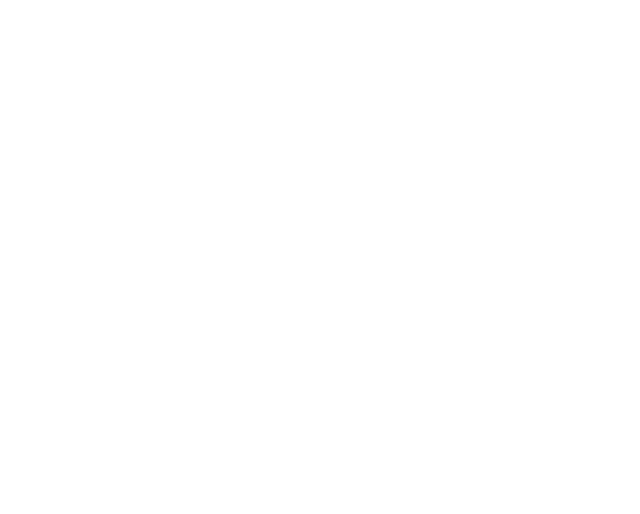
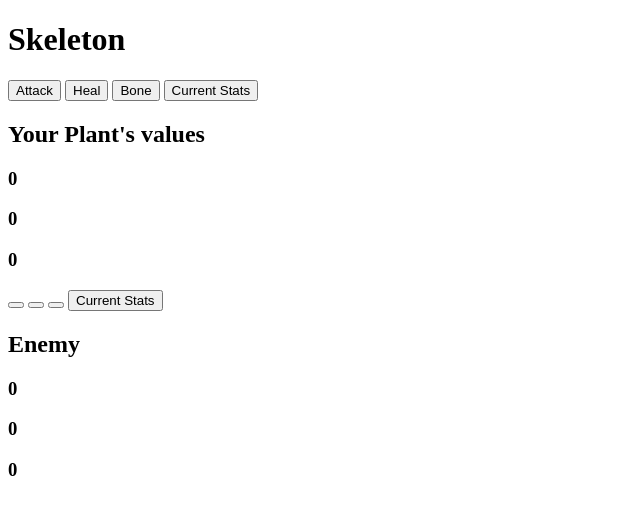
Before and after one commit to User8240/Overbone-RPG, a website: page src/index.html in a window 1280 px wide. Shown: the whole page, without its empty margins (0-640 px from the left). Drawn offline with nearby package versions, Linux system fonts and the light colour scheme.

Commit message:
WIP: Add basic html for testing backend logic
Co-authored-by: DonovanWeber <donovanweber03@gmail.com>
Co-authored-by: Zachary Waggoner <zacwaggoner42@gmail.com>

```diff
--- a/src/index.html
+++ b/src/index.html
@@ -1,9 +1,57 @@
 <!DOCTYPE html>
-<html lang="en">
+<html lang="en-US">
+
 <head>
-  <title>Document</title>
+  <script src="https://code.jquery.com/jquery-3.4.1.min.js"
+    integrity="sha256-CSXorXvZcTkaix6Yvo6HppcZGetbYMGWSFlBw8HfCJo=" crossorigin="anonymous"></script>
+  <script type="text/javascript" src="index.js"></script>
+  <title>Overbone</title>
 </head>
+
 <body>
+  <h1>Skeleton</h1>
+  <div class="container">
+    <div class="grow-buttons">
+      <button class="btn-success" id="attack">Attack</button>
 
+      <button class="btn-success" id="heal">Heal</button>
+
+      <button class="btn-success" id="bone">Bone</button>
+
+      <button class="btn-success" id="show-state">Current Stats</button>
+      <h2>Your Plant's values</h2>
+      <h3>
+        <div id="health-value">0</div>
+      </h3>
+      <h3>
+        <div id="strength-value">0</div>
+      </h3>
+      <h3>
+        <div id="bone-value">0</div>
+      </h3>
+    </div>
+  </div>
+  <div class="container">
+    <div class="grow-buttons">
+      <button class="btn-success" id=""></button>
+
+      <button class="btn-success" id=""></button>
+
+      <button class="btn-success" id=""></button>
+
+      <button class="btn-success" id="show-state1">Current Stats</button>
+      <h2>Enemy</h2>
+      <h3>
+        <div id="health-value1">0</div>
+      </h3>
+      <h3>
+        <div id="strength-value1">0</div>
+      </h3>
+      <h3>
+        <div id="bone-value1">0</div>
+      </h3>
+    </div>
+  </div>
 </body>
+
 </html>
```
